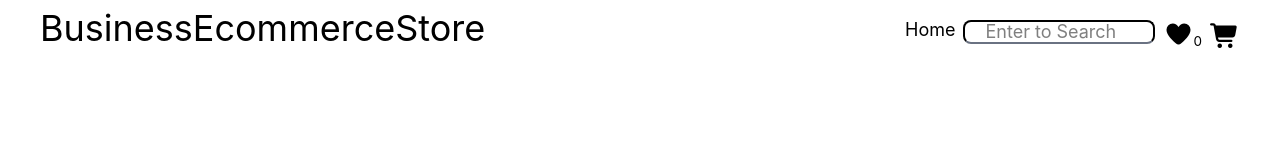
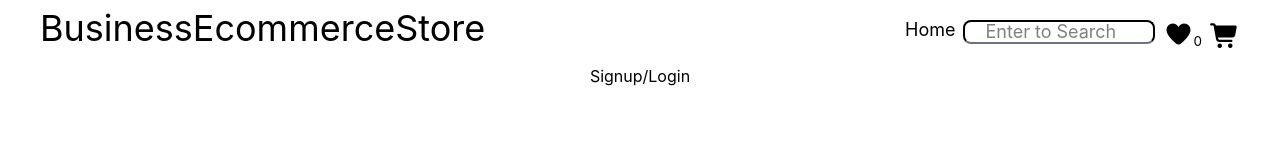
Before and after one commit to shivenhanda/CodeAlpha_EcommerceStore, a React (Vite) app in the folder frontend/: page /auth in a window 1280 px wide. Shown: the top 160 px of the page. Built offline with nearby package versions, Linux system fonts and the light colour scheme.

Commit message:
feat:auth frontend

```diff
--- a/frontend/src/App.jsx
+++ b/frontend/src/App.jsx
@@ -6,6 +6,7 @@ import Header from "./Header"
 import WishList from "./context/WishList"
 import WishListProvider from "./context/WishList"
 import WishListPage from "./context/WishListPage"
+import AuthPage from "./auth/AuthPage"
 
 export default function App() {
   return(
@@ -16,6 +17,7 @@ export default function App() {
       <Route path="/" element={<ProductList/>}/>
       <Route path="/wishlist" element={<WishListPage/>}/>
       <Route path="/product/:id" element={<ProductShow/>}/>
+      <Route path="/auth" element={<AuthPage/>}/>
       <Route/>
     </Routes>
     </WishListProvider>
--- /dev/null
+++ b/frontend/src/auth/AuthPage.jsx
@@ -0,0 +1,11 @@
+import React from 'react'
+
+export default function AuthPage() {
+  return (
+    <div>
+        <div className="flex justify-center">
+            Signup/Login
+        </div>
+    </div>
+  )
+}
--- /dev/null
+++ b/frontend/src/auth/Login.jsx
@@ -0,0 +1,7 @@
+import React from 'react'
+
+export default function Login() {
+  return (
+    <div>Login</div>
+  )
+}
--- /dev/null
+++ b/frontend/src/auth/Signup.jsx
@@ -0,0 +1,7 @@
+import React from 'react'
+
+export default function Signup() {
+  return (
+    <div>Signup</div>
+  )
+}
```
